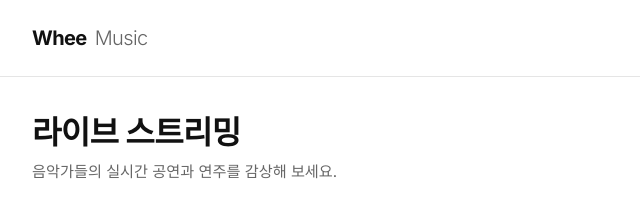
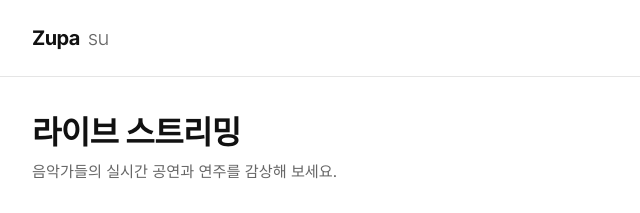
Before and after one commit to hwani7238/zupasu, a website: page index.html in a window 1280 px wide. Shown: the top 213 px of the page, 0-640 px from the left. Drawn offline with Linux system fonts and the light colour scheme; no server answers.

Commit message:
chore: rename platform logo and metadata to Zupasu

```diff
--- a/index.html
+++ b/index.html
@@ -3,7 +3,7 @@
 <head>
   <meta charset="UTF-8">
   <meta name="viewport" content="width=device-width, initial-scale=1.0">
-  <title>Whee Music - 음악 전문 라이브 스트리밍</title>
+  <title>zupasu - 음악 전문 라이브 스트리밍</title>
   <link rel="stylesheet" href="style.css?v=1.1">
   <!-- flv.js for ultra low latency live streaming -->
   <script src="https://cdn.jsdelivr.net/npm/flv.js@1.6.2/dist/flv.min.js"></script>
@@ -13,7 +13,7 @@
   <!-- Header -->
   <header>
     <div class="logo" id="logo-btn">
-      Whee <span>Music</span>
+      Zupa<span>su</span>
     </div>
     <div class="header-actions" style="position: relative;">
       <!-- Theme Toggle Button -->
--- a/package.json
+++ b/package.json
@@ -1,7 +1,7 @@
 {
-  "name": "whee-music",
+  "name": "zupasu",
   "version": "1.0.0",
-  "description": "Whee Music - Minimalist Music Live Streaming Platform with Supabase & RTMP Media Server",
+  "description": "Zupasu - Minimalist Music Live Streaming Platform with Supabase & RTMP Media Server",
   "main": "server.js",
   "scripts": {
     "start": "node server.js"
--- a/server.js
+++ b/server.js
@@ -270,7 +270,7 @@ app.get('/api/streams/active', (req, res) => {
 
 // Start Server first, then try initializing DB and RTMP Media Server in background
 app.listen(PORT, () => {
-  console.log(`Whee Music web server running at http://localhost:${PORT}`);
+  console.log(`Zupasu web server running at http://localhost:${PORT}`);
 
   // Start RTMP/HTTP-FLV Media Server
   nms.run();
```
